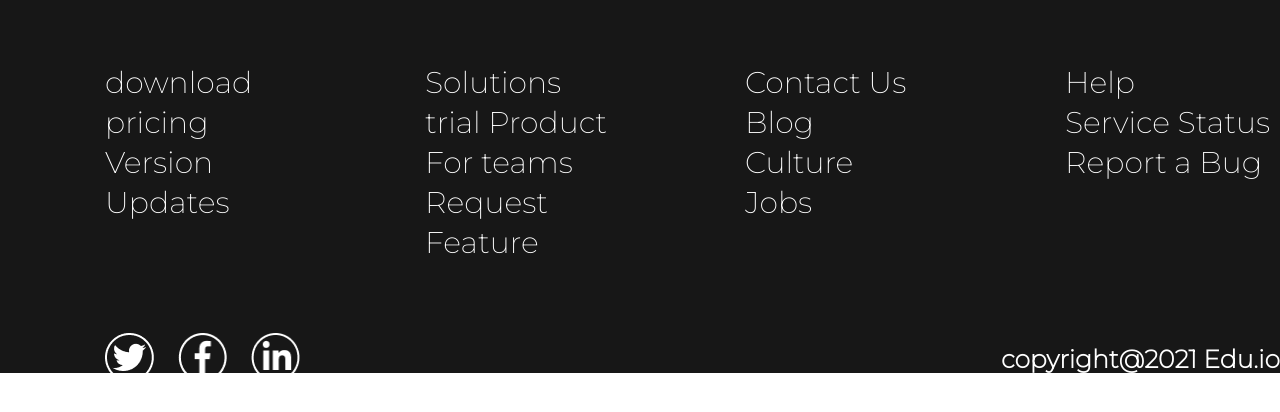
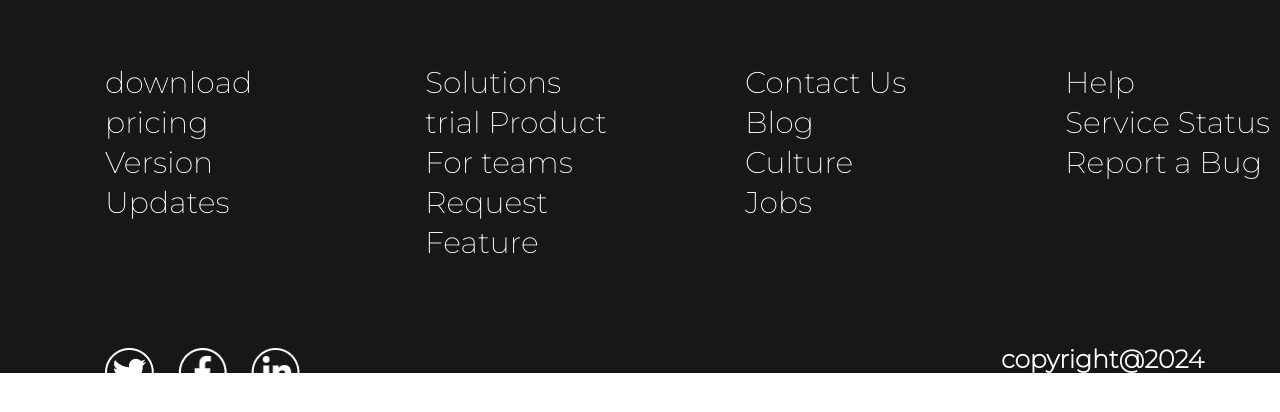
Before and after one commit to raydiana17/grid-website, a plain HTML site: page index.html in a window 1280 px wide. Shown: the part 3261-3673 px from the top of the page. Drawn offline with Linux system fonts and the light colour scheme.

Commit message:
Update index.html

```diff
--- a/index.html
+++ b/index.html
@@ -121,7 +121,7 @@ nesciunt non ea eligendi porro max</p>
 				<a href="#"><img class="icon" src="img/Group 36.png" alt="fb"></a>
 				<a href="#"><img class="icon" src="img/Group 38.png" alt="in"></a>
 			</div>
-			<div class="itm"><h6>copyright@2021 Edu.io</h6></div>
+			<div class="itm"><h6>copyright@2024 Edu.io</h6></div>
 		</div>
 		</footer>
 </body>
```
